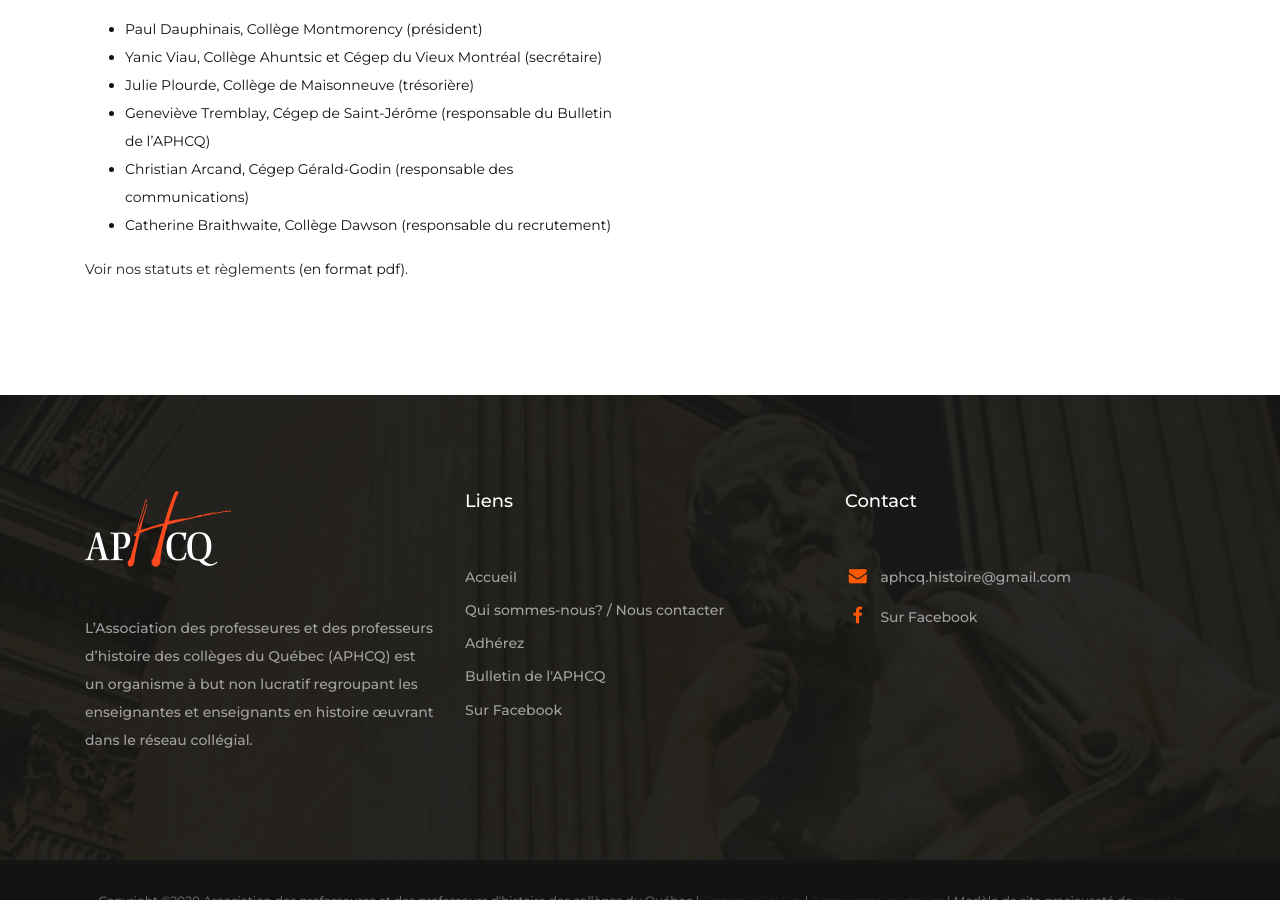
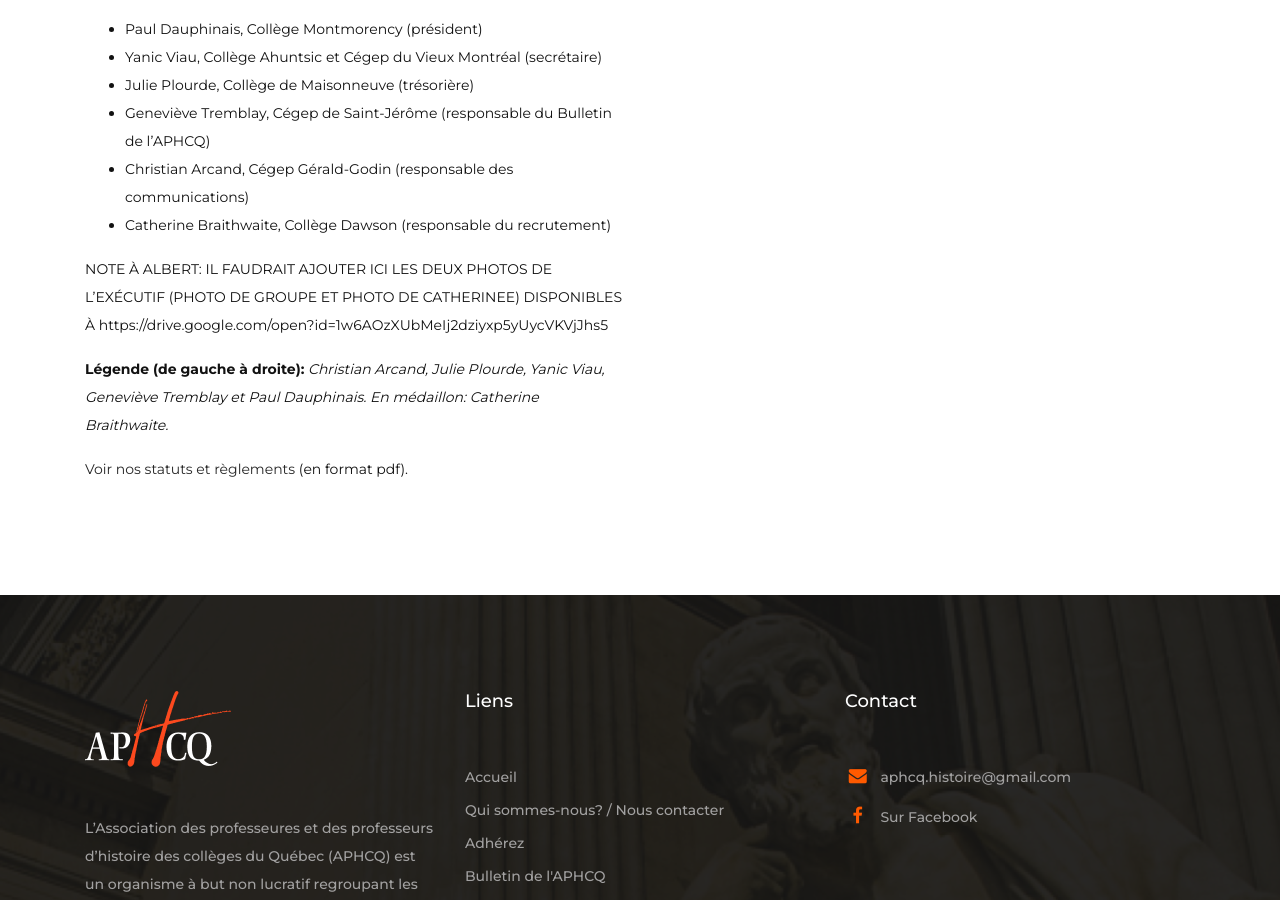
Before and after one commit to aphcq-association/site-web, a Jekyll site: the page built from docs/apropos.html, in a window 1280 px wide and 900 px high, scrolled down 1182 px. Built offline with Jekyll 4.4.1, drawn with Linux system fonts in a browser that asks for light colours.

Commit message:
Update apropos.html

```diff
--- a/docs/apropos.html
+++ b/docs/apropos.html
@@ -26,4 +26,10 @@
 - Christian Arcand, Cégep Gérald-Godin (responsable des communications)
 - Catherine Braithwaite, Collège Dawson (responsable du recrutement)
 
+NOTE À ALBERT: IL FAUDRAIT AJOUTER ICI LES DEUX PHOTOS DE L'EXÉCUTIF (PHOTO DE GROUPE ET PHOTO DE CATHERINEE) DISPONIBLES À https://drive.google.com/open?id=1w6AOzXUbMeIj2dziyxp5yUycVKVjJhs5
+
+**Légende (de gauche à droite):** *Christian Arcand, Julie Plourde, Yanic Viau, Geneviève Tremblay et Paul Dauphinais. En médaillon: Catherine Braithwaite.*
+
+
+
 [Voir nos statuts et règlements](/statuts_reglements_aphcq_7_juin_2013.pdf) (en format pdf).
```
